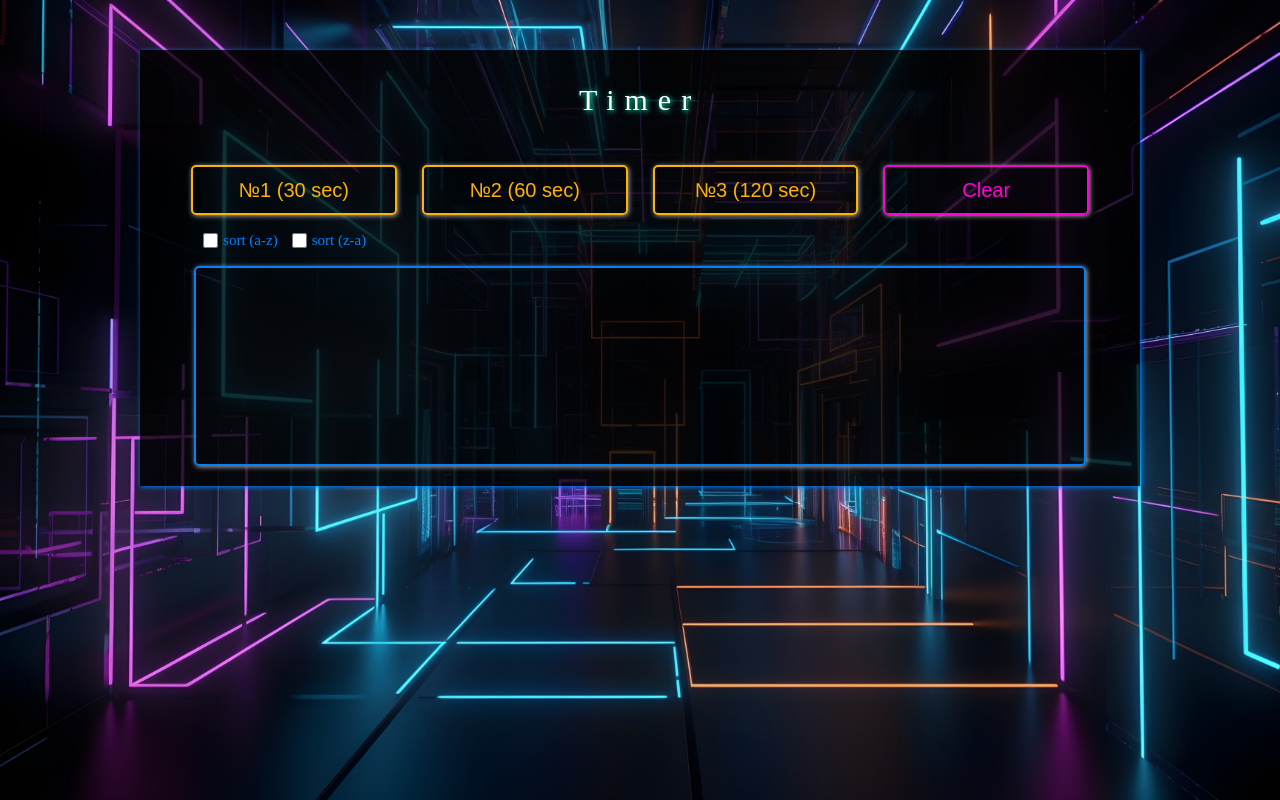
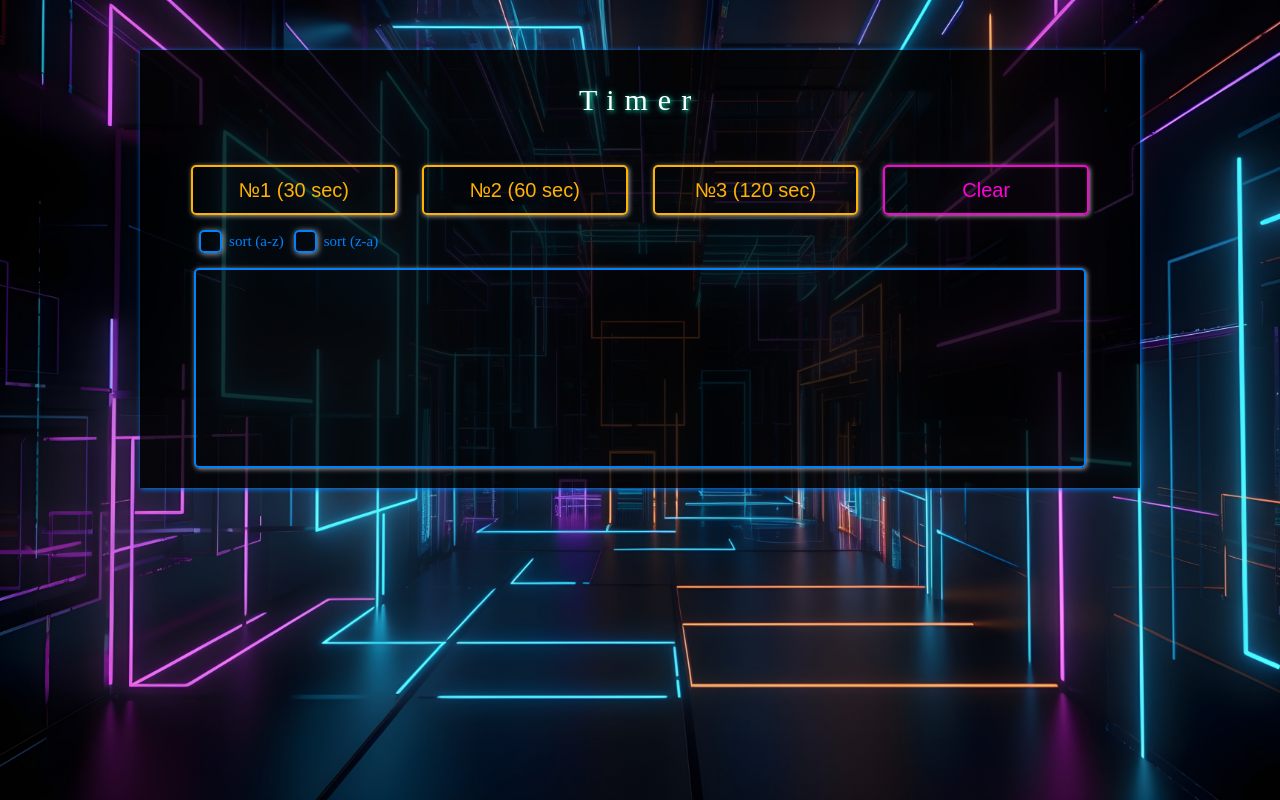
Before and after one commit to Bariosa/test-task-timer, a React (Create React App) app: page / in a window 1280 px wide. Built offline with nearby package versions, Linux system fonts and the light colour scheme.

Commit message:
I created the ui folder, moved the Button component there and created a custom checkbox.

```diff
--- a/src/components/App/index.tsx
+++ b/src/components/App/index.tsx
@@ -1,11 +1,12 @@
 import React from "react";
 import Container from "../Container";
 import { StyledButtonsWrapper, StyledTitle } from "./styles";
-import Button from "../Buttons";
+
 import Output from "../Output";
 
 import { useAppSelector } from "../../store";
 import Options from "../Options";
+import Button from "../ui/Button";
 
 function App() {
   const buttonsArr = useAppSelector(
--- a/src/components/Modal/index.tsx
+++ b/src/components/Modal/index.tsx
@@ -6,10 +6,11 @@ import {
   StyledModalText,
 } from "./style";
 import React, { FC } from "react";
-import Button from "../Buttons";
+
 import { colors } from "../../styles/variables";
 import { useAppDispatch, useAppSelector } from "../../store";
 import { closeModal } from "../../store/modalSlice";
+import Button from "../ui/Button";
 
 interface IModal {
   confirmFunc: () => void;
--- a/src/components/Options/index.tsx
+++ b/src/components/Options/index.tsx
@@ -1,12 +1,8 @@
-import {
-  StyledCheckbox,
-  StyledLabel,
-  StyledLabelText,
-  StyledOptionsWrapper,
-} from "./styles";
+import { StyledOptionsWrapper } from "./styles";
 import { useAppDispatch } from "../../store";
 import { sortLogs, sortReverseLogs } from "../../store/logsSlice";
 import { useState } from "react";
+import Checkbox from "../ui/Checkbox";
 
 const Options = () => {
   const dispatch = useAppDispatch();
@@ -28,15 +24,19 @@ const Options = () => {
   }
   return (
     <StyledOptionsWrapper>
-      <StyledLabel>
-        <StyledCheckbox checked={isSortAZ} onChange={handleSortAZ} />
-        <StyledLabelText>Sort (a-z)</StyledLabelText>
-      </StyledLabel>
+      <Checkbox
+        name="sort-a-z"
+        text="Sort (a-z)"
+        isChecked={isSortAZ}
+        onChange={handleSortAZ}
+      />
 
-      <StyledLabel>
-        <StyledCheckbox checked={isSortZA} onChange={handleSortZA} />
-        <StyledLabelText>Sort (z-a)</StyledLabelText>
-      </StyledLabel>
+      <Checkbox
+        name="sort-z-a"
+        text="Sort (z-a)"
+        isChecked={isSortZA}
+        onChange={handleSortZA}
+      />
     </StyledOptionsWrapper>
   );
 };
--- a/src/components/Options/styles.ts
+++ b/src/components/Options/styles.ts
@@ -1,5 +1,4 @@
 import styled from "styled-components";
-import { colors } from "../../styles/variables";
 
 export const StyledOptionsWrapper = styled.div`
   width: 91%;
@@ -10,20 +9,3 @@ export const StyledOptionsWrapper = styled.div`
   justify-content: left;
   gap: 10px;
 `;
-
-export const StyledLabel = styled.label`
-  align-items: center;
-  display: flex;
-  gap: 2px;
-`;
-export const StyledLabelText = styled.span`
-  color: ${colors.primaryColor};
-  font-size: 15px;
-  text-transform: lowercase;
-`;
-
-export const StyledCheckbox = styled.input.attrs({ type: "checkbox" })`
-  height: 15px;
-  width: 15px;
-  cursor: pointer;
-`;
--- a/src/components/Buttons/index.tsx
+++ b/src/components/ui/Button/index.tsx
@@ -1,7 +1,7 @@
 import React, { FC } from "react";
 import { StyledButton } from "./styles";
-import { addLog, clearLogs } from "../../store/logsSlice";
-import { useAppDispatch } from "../../store";
+import { addLog, clearLogs } from "../../../store/logsSlice";
+import { useAppDispatch } from "../../../store";
 
 interface IButton {
   text: string;
--- a/src/components/Buttons/styles.ts
+++ b/src/components/ui/Button/styles.ts
@@ -1,5 +1,5 @@
 import styled from "styled-components";
-import { colors } from "../../styles/variables";
+import { colors } from "../../../styles/variables";
 
 export const StyledButton = styled.button`
   width: 21%;
--- /dev/null
+++ b/src/components/ui/Checkbox/index.tsx
@@ -0,0 +1,25 @@
+import { FC } from "react";
+import { CustomCheckbox, Input, Label, Text } from "./styles";
+
+interface ICheckbox {
+  name: string;
+  text: string;
+  isChecked: boolean;
+  onChange: () => void;
+}
+
+const Checkbox: FC<ICheckbox> = ({ name, text, isChecked, onChange }) => {
+  return (
+    <Label>
+      <Input
+        type="checkbox"
+        name={name}
+        onChange={onChange}
+        checked={isChecked}
+      />
+      <CustomCheckbox />
+      <Text>{text}</Text>
+    </Label>
+  );
+};
+export default Checkbox;
--- /dev/null
+++ b/src/components/ui/Checkbox/styles.ts
@@ -0,0 +1,55 @@
+import styled from "styled-components";
+import { colors } from "../../../styles/variables";
+
+export const Label = styled.label`
+  align-items: center;
+  display: flex;
+  gap: 2px;
+  cursor: pointer;
+`;
+
+export const Text = styled.span`
+  color: ${colors.primaryColor};
+  font-size: 15px;
+  text-transform: lowercase;
+  margin-left: 5px;
+`;
+
+export const CustomCheckbox = styled.span`
+  height: 23px;
+  width: 23px;
+  border: 2px solid ${colors.primaryColor};
+  box-shadow: 1px 1px 6px darkgrey;
+  border-radius: 5px;
+  position: relative;
+  &::before {
+    content: "";
+    position: absolute;
+    display: none;
+    background-color: ${colors.secondaryColor};
+    height: 2px;
+    width: 10px;
+    top: 9px;
+    left: 3px;
+    transform: rotate(50deg);
+  }
+
+  &::after {
+    content: "";
+    position: absolute;
+    display: none;
+    background-color: ${colors.secondaryColor};
+    height: 2px;
+    width: 8px;
+    top: 10px;
+    left: 9px;
+    transform: rotate(-50deg);
+  }
+`;
+
+export const Input = styled.input`
+  display: none;
+  &:checked + ${CustomCheckbox}::before, &:checked + ${CustomCheckbox}::after {
+    display: block;
+  }
+`;
```
